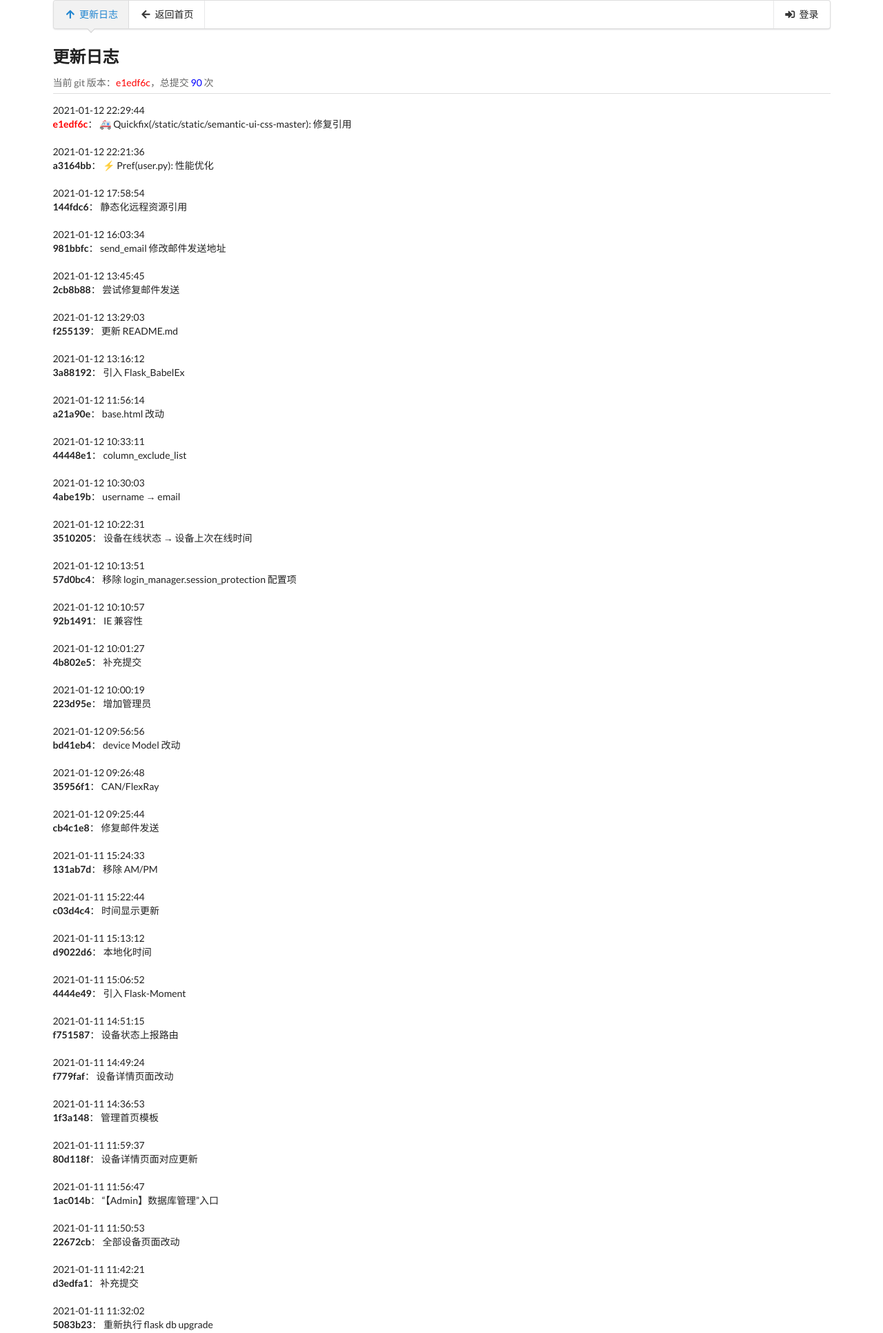
After one commit to yuangezhizao/device_manager, a Flask app: page /static/html/update.html in a window 1280 px wide. The commit adds this page. Shown: the top 1932 px of the page at 69% size. Run offline with Flask 2, Linux system fonts and the light colour scheme; some libraries are stand-ins or nearby versions.

Commit message:
✨ Feat(update.html): 静态化更新日志

```diff
--- /dev/null
+++ b/src/device_manager/static/static/html/update.html
@@ -0,0 +1,474 @@
+<!DOCTYPE html>
+<html lang="zh-CN">
+<head>
+    <meta http-equiv="Content-Type" content="text/html;charset=UTF-8">
+    <meta http-equiv="X-UA-Compatible" content="IE=edge,chrome=1">
+    <title>更新日志</title>
+    <meta name="author" content="yuangezhizao"/>
+    <meta name="Copyright" content="Copyright yuangezhizao All Rights Reserved."/>
+    <meta name="format-detection" content="telephone=no"/>
+    <link rel="stylesheet" type="text/css"
+          href="/static/Semantic-UI-CSS-master/semantic.min.css">
+    <link rel="dns-prefetch" href="//lab.yuangezhizao.cn">
+    <link rel="dns-prefetch" href="//www.yuangezhizao.cn">
+    <meta name="viewport" content="width=device-width,initial-scale=1.0,user-scalable=yes">
+    <style>
+        div.frametitle {
+            font-size: 24px;
+            font-weight: 700
+        }
+
+        .log {
+            margin: 0;
+            padding: 40px 0 20px 160px;
+            width: 100%;
+            box-sizing: border-box;
+            float: left;
+            display: block;
+            z-index: 1;
+            position: relative
+        }
+
+    </style>
+</head>
+<body>
+<div class="ui container">
+    <div class="ui blue pointing menu">
+        <a class="active item"><i class="arrow up icon"></i>更新日志</a>
+        <a class="item" href="/"><i class="arrow left icon"></i>返回首页</a>
+        <div class="right menu">
+            <a class="up item" href="/auth/index"><i class="sign in icon"></i>登录</a>
+        </div>
+    </div>
+    <div class="ui dividing header">
+        <div class="content">
+            <h2>更新日志</h2>
+            <div class="sub header">当前 git 版本：<a style="color:#FF0000"
+                                                 href="https://github.com/yuangezhizao/device_manager"
+                                                 target="_blank">e1edf6c</a>，总提交 <a
+                    style="color:#0000FF">90</a> 次
+            </div>
+        </div>
+    </div>
+
+    <div id="log">
+        2021-01-12 22:29:44<br>
+        <b style="color:#FF0000"> e1edf6c</b>： 🚑 Quickfix(/static/static/semantic-ui-css-master): 修复引用
+
+        <br><br>
+        2021-01-12 22:21:36<br>
+        <b> a3164bb</b>： ⚡️ Pref(user.py): 性能优化
+
+        <br><br>
+        2021-01-12 17:58:54<br>
+        <b> 144fdc6</b>： 静态化远程资源引用
+
+        <br><br>
+        2021-01-12 16:03:34<br>
+        <b> 981bbfc</b>： send_email 修改邮件发送地址
+
+        <br><br>
+        2021-01-12 13:45:45<br>
+        <b> 2cb8b88</b>： 尝试修复邮件发送
+
+        <br><br>
+        2021-01-12 13:29:03<br>
+        <b> f255139</b>： 更新 README.md
+
+        <br><br>
+        2021-01-12 13:16:12<br>
+        <b> 3a88192</b>： 引入 Flask_BabelEx
+
+        <br><br>
+        2021-01-12 11:56:14<br>
+        <b> a21a90e</b>： base.html 改动
+
+        <br><br>
+        2021-01-12 10:33:11<br>
+        <b> 44448e1</b>： column_exclude_list
+
+        <br><br>
+        2021-01-12 10:30:03<br>
+        <b> 4abe19b</b>： username → email
+
+        <br><br>
+        2021-01-12 10:22:31<br>
+        <b> 3510205</b>： 设备在线状态 → 设备上次在线时间
+
+        <br><br>
+        2021-01-12 10:13:51<br>
+        <b> 57d0bc4</b>： 移除 login_manager.session_protection 配置项
+
+        <br><br>
+        2021-01-12 10:10:57<br>
+        <b> 92b1491</b>： IE 兼容性
+
+        <br><br>
+        2021-01-12 10:01:27<br>
+        <b> 4b802e5</b>： 补充提交
+
+        <br><br>
+        2021-01-12 10:00:19<br>
+        <b> 223d95e</b>： 增加管理员
+
+        <br><br>
+        2021-01-12 09:56:56<br>
+        <b> bd41eb4</b>： device Model 改动
+
+        <br><br>
+        2021-01-12 09:26:48<br>
+        <b> 35956f1</b>： CAN/FlexRay
+
+        <br><br>
+        2021-01-12 09:25:44<br>
+        <b> cb4c1e8</b>： 修复邮件发送
+
+        <br><br>
+        2021-01-11 15:24:33<br>
+        <b> 131ab7d</b>： 移除 AM/PM
+
+        <br><br>
+        2021-01-11 15:22:44<br>
+        <b> c03d4c4</b>： 时间显示更新
+
+        <br><br>
+        2021-01-11 15:13:12<br>
+        <b> d9022d6</b>： 本地化时间
+
+        <br><br>
+        2021-01-11 15:06:52<br>
+        <b> 4444e49</b>： 引入 Flask-Moment
+
+        <br><br>
+        2021-01-11 14:51:15<br>
+        <b> f751587</b>： 设备状态上报路由
+
+        <br><br>
+        2021-01-11 14:49:24<br>
+        <b> f779faf</b>： 设备详情页面改动
+
+        <br><br>
+        2021-01-11 14:36:53<br>
+        <b> 1f3a148</b>： 管理首页模板
+
+        <br><br>
+        2021-01-11 11:59:37<br>
+        <b> 80d118f</b>： 设备详情页面对应更新
+
+        <br><br>
+        2021-01-11 11:56:47<br>
+        <b> 1ac014b</b>： “【Admin】数据库管理”入口
+
+        <br><br>
+        2021-01-11 11:50:53<br>
+        <b> 22672cb</b>： 全部设备页面改动
+
+        <br><br>
+        2021-01-11 11:42:21<br>
+        <b> d3edfa1</b>： 补充提交
+
+        <br><br>
+        2021-01-11 11:32:02<br>
+        <b> 5083b23</b>： 重新执行 flask db upgrade
+
+        <br><br>
+        2021-01-11 11:16:02<br>
+        <b> d5809f6</b>： flask db upgrade
+
+        <br><br>
+        2021-01-11 11:12:07<br>
+        <b> be5e36d</b>： migrations（终于好使了
+
+        <br><br>
+        2021-01-11 11:08:25<br>
+        <b> 880edf8</b>： Model 移除 __bind_key__
+
+        <br><br>
+        2021-01-11 10:59:43<br>
+        <b> 8ecbf76</b>： sqlite 配置文件改动
+
+        <br><br>
+        2021-01-11 10:53:19<br>
+        <b> 5aa3eda</b>： Fix
+
+        <br><br>
+        2021-01-11 10:44:49<br>
+        <b> 5b717e6</b>： 修复 @app.shell_context_processor
+
+        <br><br>
+        2021-01-11 10:40:53<br>
+        <b> 3cf0fa4</b>： .env → .flaskenv
+
+        <br><br>
+        2021-01-11 10:33:26<br>
+        <b> 24930c2</b>： .env
+
+        <br><br>
+        2021-01-11 10:27:57<br>
+        <b> 8e5b725</b>： @app.shell_context_processor
+
+        <br><br>
+        2021-01-11 09:52:20<br>
+        <b> e7adf61</b>： device Model 追加设备授权、CAN 通道数量、LIN 通道数量
+
+        <br><br>
+        2021-01-11 09:29:21<br>
+        <b> 4f6ca93</b>： 引入 Flask-Migrate
+
+        <br><br>
+        2021-01-11 09:22:58<br>
+        <b> 8b318b2</b>： 用户登录 ping 实装
+
+        <br><br>
+        2021-01-09 17:25:42<br>
+        <b> 5fe2460</b>： 修复邮件发送
+
+        <br><br>
+        2021-01-09 16:35:56<br>
+        <b> e8a04e1</b>： 邮件提醒实装
+
+        <br><br>
+        2021-01-09 16:00:44<br>
+        <b> c7b1ebc</b>： jsdelivr 引用资源固定版本号
+
+        <br><br>
+        2021-01-09 15:43:12<br>
+        <b> 3de7e3a</b>： 版权修改
+
+        <br><br>
+        2021-01-09 15:29:37<br>
+        <b> db2e74a</b>： sqlite 绝对路径对应更改
+
+        <br><br>
+        2021-01-09 15:26:31<br>
+        <b> ac9b51a</b>： 注释 Flask_Compress
+
+        <br><br>
+        2021-01-09 15:10:25<br>
+        <b> f7c142c</b>： sqlite 绝对路径
+
+        <br><br>
+        2021-01-09 15:05:37<br>
+        <b> 024a638</b>： wsgi.py
+
+        <br><br>
+        2021-01-09 14:33:50<br>
+        <b> 2e2de17</b>： 引入 Flask-Mail
+
+        <br><br>
+        2021-01-09 11:07:37<br>
+        <b> 0dc943e</b>： 接收设备路由参照 request.referrer 跳转
+
+        <br><br>
+        2021-01-09 10:45:40<br>
+        <b> a05b6cf</b>： 更新
+
+        <br><br>
+        2021-01-09 10:10:12<br>
+        <b> 07104fd</b>： 补充追加版权信息
+
+        <br><br>
+        2021-01-09 10:08:15<br>
+        <b> 15fbbea</b>： user、device Model 备用字段 * 3
+
+        <br><br>
+        2021-01-09 10:04:15<br>
+        <b> ab7ef43</b>： user、device Model 注释
+
+        <br><br>
+        2021-01-09 09:54:48<br>
+        <b> 0a8e69c</b>： 明文保存密码
+
+        <br><br>
+        2021-01-08 22:57:21<br>
+        <b> d59a77b</b>： 🗃 DB(user.py): user Model 追加 email 字段
+
+        <br><br>
+        2021-01-08 17:51:33<br>
+        <b> 35223eb</b>： 设备传输路由、设备详情页面
+
+        <br><br>
+        2021-01-08 17:16:04<br>
+        <b> fbe0175</b>： 创建时间、更新时间自动更新
+
+        <br><br>
+        2021-01-08 16:36:50<br>
+        <b> 4e1c85e</b>： 设备可用性状态 → 设备物理状态
+
+        <br><br>
+        2021-01-08 16:18:59<br>
+        <b> 3e09fb9</b>： 登录页面输入框前端校验
+
+        <br><br>
+        2021-01-08 16:10:44<br>
+        <b> 04fd41d</b>： revoke 【必填】、【非必填】标记
+
+        <br><br>
+        2021-01-08 15:56:59<br>
+        <b> f890ce2</b>： device Model 设备类型非空
+
+        <br><br>
+        2021-01-08 15:53:24<br>
+        <b> 6365555</b>： device Model 时间字段默认值
+
+        <br><br>
+        2021-01-08 15:46:37<br>
+        <b> 454a142</b>： admin 页面数据库值中文化
+
+        <br><br>
+        2021-01-08 15:29:19<br>
+        <b> cdec6f8</b>： 全部设备页面改动
+
+        <br><br>
+        2021-01-08 14:52:20<br>
+        <b> 3292f6a</b>： admin 页面硬编码权限
+
+        <br><br>
+        2021-01-08 14:28:25<br>
+        <b> e896951</b>： device Model 重命名字段：device_available_status、device_online_status
+
+        <br><br>
+        2021-01-08 11:58:26<br>
+        <b> 8e10f21</b>： 修复 CSS Class
+
+        <br><br>
+        2021-01-08 11:08:24<br>
+        <b> 43bf36b</b>： base.html 追加右上角菜单
+
+        <br><br>
+        2021-01-08 11:06:01<br>
+        <b> a60ac61</b>： 修改 device、user Model
+
+        <br><br>
+        2021-01-08 09:50:41<br>
+        <b> d920293</b>： 修复登录路由
+
+        <br><br>
+        2021-01-07 23:53:36<br>
+        <b> 2d63940</b>： 💄 UI(index.html): 首页提示登录状态
+
+        <br><br>
+        2021-01-07 23:02:14<br>
+        <b> 106f62e</b>： ✨ Feat(__init__.py): 引入 Flask-Admin
+
+        <br><br>
+        2021-01-07 22:17:58<br>
+        <b> 7f6bc6b</b>： 🚑 Quickfix(main.py): 修复 405
+
+        <br><br>
+        2021-01-07 22:12:13<br>
+        <b> c822291</b>： 🗃 DB(user.py): 字段类型更改
+
+        <br><br>
+        2021-01-07 22:06:37<br>
+        <b> 738f4d4</b>： ✨ Feat(main.py): 引用 Flask-Login
+
+        <br><br>
+        2021-01-07 21:49:12<br>
+        <b> 038d632</b>： 🗃 DB(user.py): 字段更改
+
+        <br><br>
+        2021-01-07 21:06:32<br>
+        <b> d3eb99c</b>： 🗃 DB(user.py): user Model
+
+        <br><br>
+        2021-01-07 20:41:19<br>
+        <b> aae2cd6</b>： ✨ Feat(main.py): 转移路由、管理路由
+
+        <br><br>
+        2021-01-07 18:40:55<br>
+        <b> 5221db2</b>： 💄 UI(base.html): 基础网页模板
+
+        <br><br>
+        2021-01-07 18:33:58<br>
+        <b> 7df3085</b>： ✨ Feat(macros.html): 新增宏模板
+
+        <br><br>
+        2021-01-07 12:20:56<br>
+        <b> 4d8e178</b>： 🗃 DB(device.py): type 字段改至 VARCHAR 类型
+
+        <br><br>
+        2021-01-07 11:03:25<br>
+        <b> b5ce123</b>： 🗃 DB(device.py): device Model
+
+        <br><br>
+        2021-01-07 10:45:44<br>
+        <b> 3310ba0</b>： 🔧 Config(/instance): 数据库配置项
+
+        <br><br>
+        2021-01-07 10:32:31<br>
+        <b> d000e7d</b>： ✨ Feat(__init__.py): 根据 maimai_DX_CN_probe 项目对应初始化
+
+        <br><br>
+        2021-01-07 10:27:01<br>
+        <b> 48cbb0a</b>： ➕ Dep-add(.gitignore): 增加排除项
+
+        <br><br>
+        2021-01-05 15:52:25<br>
+        <b> 8d1ef31</b>： flask-starter
+
+        <br><br>
+        2021-01-05 15:11:26<br>
+        <b> 5d3278c</b>： Initial commit
+        <br><br>
+    </div>
+    <div class="ui divider"></div>
+    <footer>
+        <div class="ui info message" style="text-align: center;">
+            ALSI&nbsp&nbsp&nbsp&nbsp©&nbsp&nbsp&nbsp&nbsp2021
+        </div>
+    </footer>
+</div>
+<link rel="stylesheet" type="text/css" href="/static/js/jquery.min.js">
+<link rel="stylesheet" type="text/css"
+      href="/static/Semantic-UI-CSS-master/semantic.min.js">
+<script>
+    $('.message .close').on('click', function () {
+        $(this).closest('.message').transition('fade');
+    });
+    $('.selection.dropdown').dropdown();
+    console.log('没错，控制台彩蛋（')
+    console.warn('小伙子你不要搞事情')
+</script>
+<script src="https://cdnjs.cloudflare.com/ajax/libs/moment.js/2.29.1/moment-with-locales.min.js"
+        integrity="sha512-LGXaggshOkD/at6PFNcp2V2unf9LzFq6LE+sChH7ceMTDP0g2kn6Vxwgg7wkPP7AAtX+lmPqPdxB47A0Nz0cMQ=="
+        crossorigin="anonymous"></script>
+<script>
+    moment.locale("en");
+
+    function flask_moment_render(elem) {
+        timestamp = moment($(elem).data('timestamp'));
+        func = $(elem).data('function');
+        format = $(elem).data('format');
+        timestamp2 = $(elem).data('timestamp2');
+        no_suffix = $(elem).data('nosuffix');
+        args = [];
+        if (format)
+            args.push(format);
+        if (timestamp2)
+            args.push(moment(timestamp2));
+        if (no_suffix)
+            args.push(no_suffix);
+        $(elem).text(timestamp[func].apply(timestamp, args));
+        $(elem).removeClass('flask-moment').show();
+    }
+
+    function flask_moment_render_all() {
+        $('.flask-moment').each(function () {
+            flask_moment_render(this);
+            if ($(this).data('refresh')) {
+                (function (elem, interval) {
+                    setInterval(function () {
+                        flask_moment_render(elem)
+                    }, interval);
+                })(this, $(this).data('refresh'));
+            }
+        })
+    }
+
+    $(document).ready(function () {
+        flask_moment_render_all();
+    });
+</script>
+</body>
+</html>
```
Also changed, not shown: src/device_manager/templates/base.html (+6 -4 lines).
